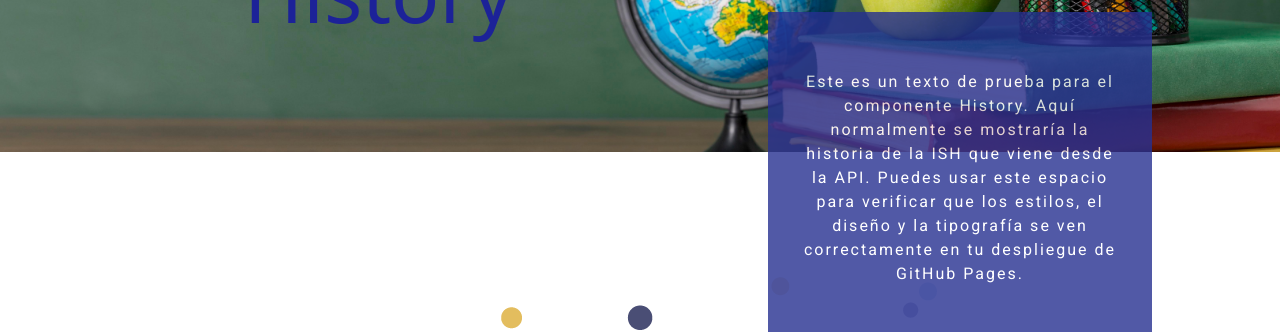
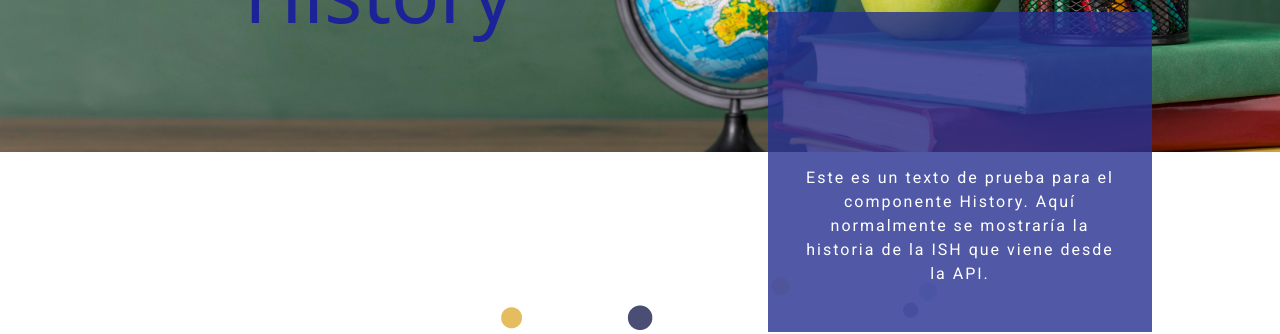
Before and after one commit to hunyaris/ish, a React (Vite) app: page /aboutUs in a window 1280 px wide. Shown: the part 2300-2634 px from the top of the page. Built offline with nearby package versions, Linux system fonts and the light colour scheme; no server answers.

Commit message:
Update History.jsx

```diff
--- a/src/Components/AboutUs/History/History.jsx
+++ b/src/Components/AboutUs/History/History.jsx
@@ -7,7 +7,7 @@ const History = ({ field_ish_history }) => {
   // 🚀 DATOS DE PRUEBA (MOCK)
   // Aquí puedes escribir el texto que quieras que se muestre por defecto.
   // Si tu API normalmente devuelve un array de párrafos, cámbialo por: ["Párrafo 1", "Párrafo 2"]
-  const textoDePrueba = "Este es un texto de prueba para el componente History. Aquí normalmente se mostraría la historia de la ISH que viene desde la API. Puedes usar este espacio para verificar que los estilos, el diseño y la tipografía se ven correctamente en tu despliegue de GitHub Pages.";
+  const textoDePrueba = "Este es un texto de prueba para el componente History. Aquí normalmente se mostraría la historia de la ISH que viene desde la API. ";
 
   // Si field_ish_history tiene datos, usamos los reales.
   // Si no (undefined, null o vacío), usamos el texto de prueba.
```
